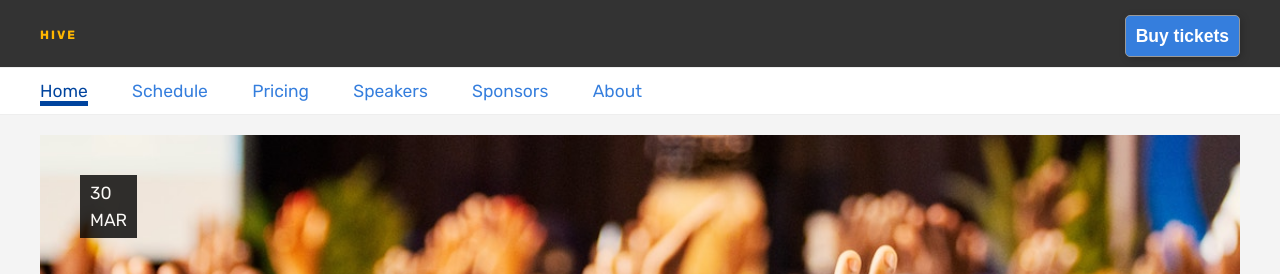
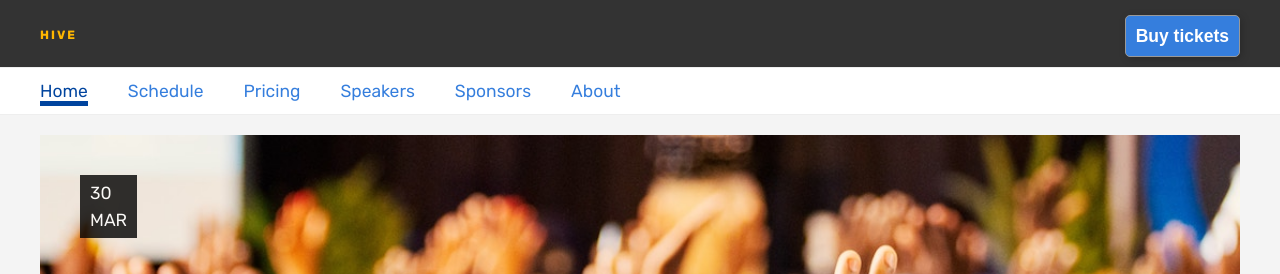
Before and after one commit to suffolklibraries/wellbeing-conference, a Jekyll site: the page built from index.md, in a window 1280 px wide. Shown: the top 274 px of the page. Built offline with Jekyll 4.4.1, drawn with Linux system fonts in a browser that asks for light colours.

Commit message:
Improved nav menu

```diff
--- a/_includes/header.html
+++ b/_includes/header.html
@@ -51,7 +51,7 @@
 
         <nav class="ph2 ph4-ns pv2 bb b--light-gray bg-white">
 
-          <ul class="ma0 pa0 list f7 f6-l">
+          <ul class="flex flex-none-l flex-wrap ma0 pa0 list f6">
 
             {% assign items = site.pages | sort: "nav-order" %}
 
@@ -59,7 +59,7 @@
 
               {% if item.nav-order %}
 
-              <li class="dib mr2 mr4-ns mv1 mv0-ns"><a href="{{ item.url }}" class="no-underline{% if page.title == item.title %} dark-blue bb bw2{% else %} blue hover-dark-blue{% endif %}">{{ item.title }}</a></li>
+              <li class="w-third dib-ns w-auto-l mr4-l pv1 pv0-l"><a href="{{ item.url }}" class="no-underline{% if page.title == item.title %} dark-blue bb bw2{% else %} blue hover-dark-blue{% endif %}">{{ item.title }}</a></li>
 
               {% endif %}
 
```
Also changed, not shown: 9 other files.
